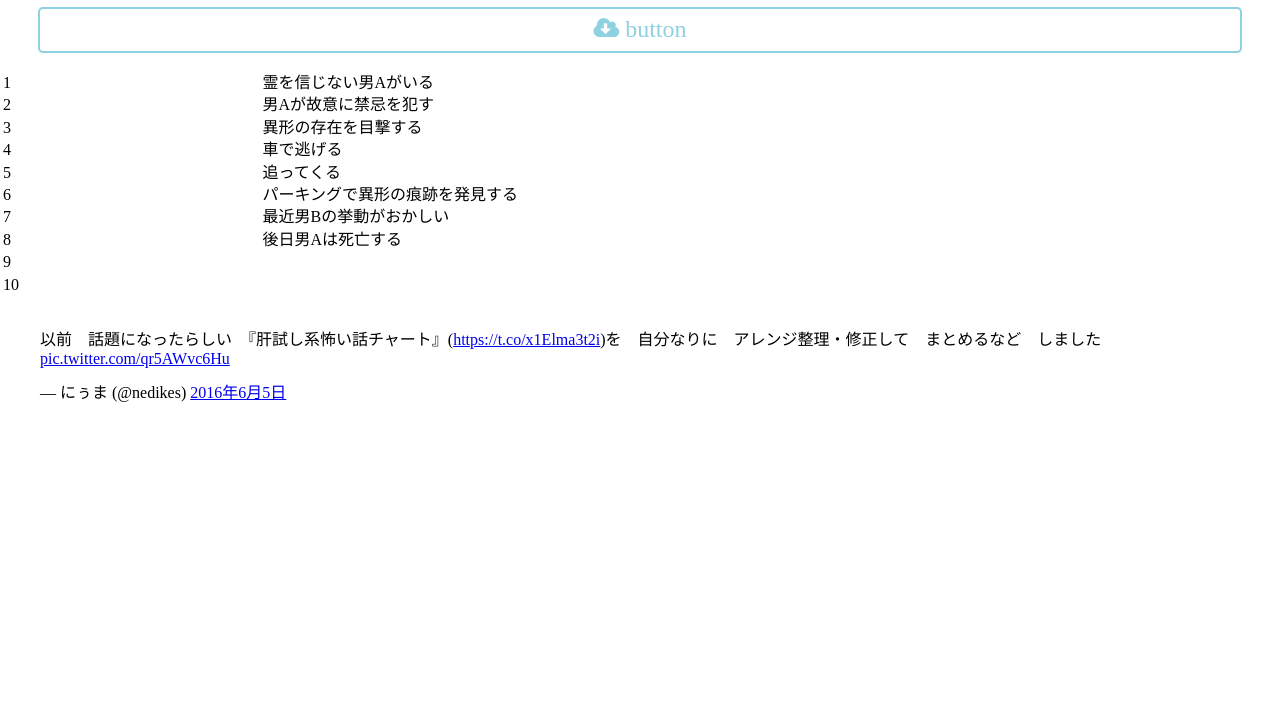
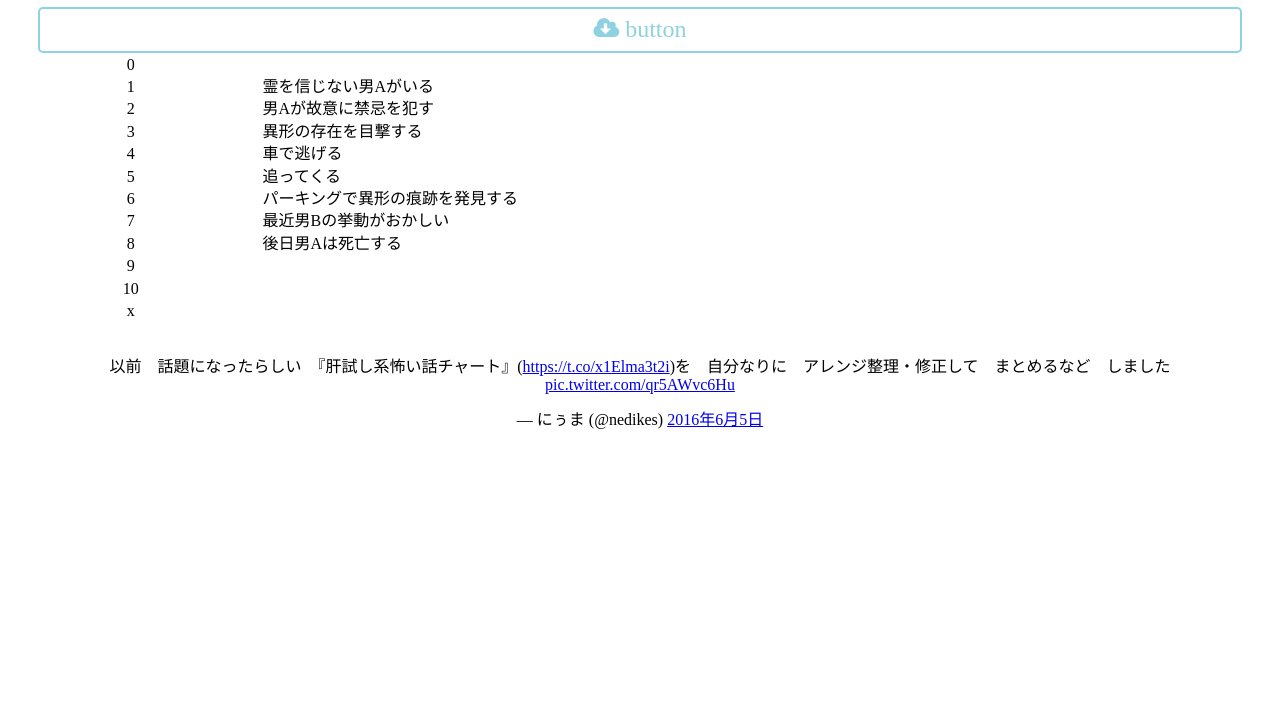
Before and after one commit to gyaaaaaaaaaaaa/ghoststory.github.io, a plain HTML site: page index.html in a window 1280 px wide. Shown: the part 73-800 px from the top of the page. Drawn offline with nearby package versions, Linux system fonts and the light colour scheme.

Commit message:
first commit

```diff
--- a/index.html
+++ b/index.html
@@ -1,3 +1,6 @@
+<!-- index.htmlをブラウザにドロップした時に埋め込みツイートが機能していない
+github pagesでfont awesomeが機能していない -->
+
 <!DOCTYPE html>
 <html lang="ja">
 <head>
@@ -8,12 +11,17 @@
 <link rel="stylesheet" href="main.css">
 </head>
 <body>
+<div class="center">
 <h1>肝試し系怖い話ジェネレータ</h1>
-<div class="center"><div class="square_btn"><i class="fa fa-cloud-download" aria-hidden="true"></i> button</div></div><br />
+<div class="square_btn"><i class="fa fa-cloud-download" aria-hidden="true"></i> button</div><br />
   <table>
     <tr>
-      <td width="50%">1</td>
-      <td width="50%"><div id="scene_1"></div></td>
+      <td width="50%">0</td>
+      <td width="50%"><div id="prologue"></div></td>
+    </tr>
+    <tr>
+      <td>1</td>
+      <td><div id="scene_1"></div></td>
     </tr>
     <tr>
       <td>2</td>
@@ -51,9 +59,13 @@
       <td>10</td>
       <td><div id="scene_10"></div></td>
     </tr>
+    <tr>
+      <td>x</td>
+      <td><div id="epilogue"></div></td>
+    </tr>
   </table><br />
   <!-- 埋め込みツイート -->
-  <blockquote class="twitter-tweet tw-align-center" data-lang="ja"><p lang="ja" dir="ltr">以前　話題になったらしい　『肝試し系怖い話チャート』(<a href="https://t.co/x1Elma3t2i">https://t.co/x1Elma3t2i</a>)を　自分なりに　アレンジ整理・修正して　まとめるなど　しました <a href="https://t.co/qr5AWvc6Hu">pic.twitter.com/qr5AWvc6Hu</a></p>&mdash; にぅま (@nedikes) <a href="https://twitter.com/nedikes/status/739402043991810048?ref_src=twsrc%5Etfw">2016年6月5日</a></blockquote>
+  <blockquote class="twitter-tweet tw-align-center" data-lang="ja"><p lang="ja" dir="ltr">以前　話題になったらしい　『肝試し系怖い話チャート』(<a href="https://t.co/x1Elma3t2i">https://t.co/x1Elma3t2i</a>)を　自分なりに　アレンジ整理・修正して　まとめるなど　しました <a href="https://t.co/qr5AWvc6Hu">pic.twitter.com/qr5AWvc6Hu</a></p>&mdash; にぅま (@nedikes) <a href="https://twitter.com/nedikes/status/739402043991810048?ref_src=twsrc%5Etfw">2016年6月5日</a></blockquote></div>
   <script async src="https://platform.twitter.com/widgets.js" charset="utf-8"></script>
   <script src="https://code.jquery.com/jquery-3.2.1.min.js"></script>
   <script src="main.js"></script>
--- a/main.css
+++ b/main.css
@@ -20,3 +20,7 @@
     background: rgb(142, 209, 224);
     color: rgb(255, 255, 253);
 }
+
+#scene_1, #scene_2, #scene_3, #scene_4, #scene_5, #scene_6, #scene_7, #scene_8, #scene_9, #scene_10 {
+  text-align: left;
+}
```
